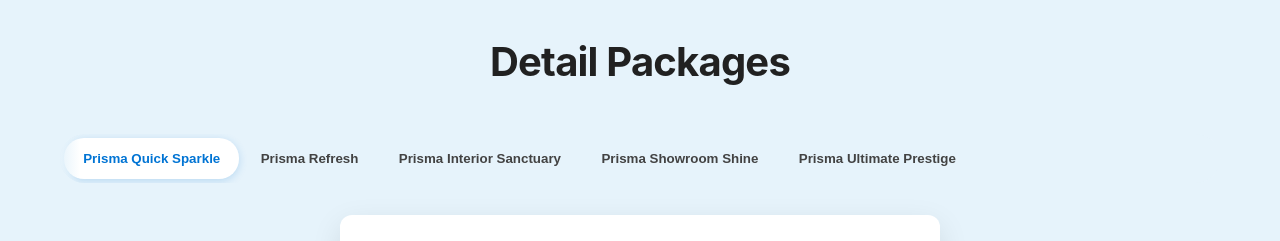
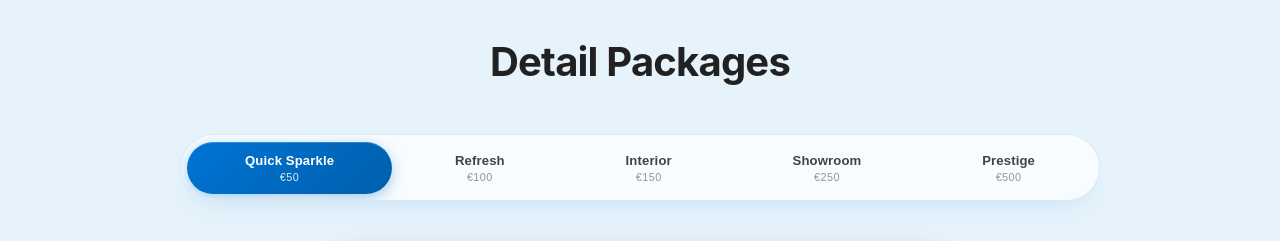
Before and after one commit to Vhotis-Technologies/prisma-web, a React (Create React App) app: page / in a window 1280 px wide. Shown: the part 2820-3061 px from the top of the page. Built offline with nearby package versions, Linux system fonts and the light colour scheme; no server answers.

Commit message:
Fixing the terms and policy error

```diff
--- a/src/App.js
+++ b/src/App.js
@@ -355,77 +355,118 @@ const SectionTitle = styled.h2`
   margin-bottom: 3rem;
 `;
 
+const PackageTabsWrap = styled.div`
+  position: relative;
+  margin: 0 auto 2.5rem;
+  max-width: 920px;
+`;
+
 const PackageTabs = styled.div`
   display: flex;
-  margin-bottom: 2rem;
-  background: ${PRISMA_PRIMARY_SOFT};
-  border-radius: 25px;
-  padding: 4px;
+  align-items: stretch;
+  gap: 0.35rem;
+  padding: 0.4rem;
+  background: rgba(255, 255, 255, 0.72);
+  border: 1px solid rgba(0, 116, 212, 0.12);
+  border-radius: 999px;
+  box-shadow:
+    0 1px 2px rgba(0, 116, 212, 0.04),
+    0 12px 32px -16px rgba(0, 116, 212, 0.18);
+  backdrop-filter: blur(10px);
   overflow-x: auto;
-  gap: 2px;
-  white-space: nowrap;
+  scroll-snap-type: x mandatory;
   scrollbar-width: none;
   -ms-overflow-style: none;
-  position: relative;
+  -webkit-overflow-scrolling: touch;
 
   &::-webkit-scrollbar {
     display: none;
   }
 
-  &::before {
-    content: "";
-    position: absolute;
-    top: 0;
-    left: 0;
-    width: 20px;
-    height: 100%;
-    background: linear-gradient(to right, ${PRISMA_PRIMARY_SOFT}, transparent);
-    pointer-events: none;
-    z-index: 1;
-  }
-
-  &::after {
-    content: "";
-    position: absolute;
-    top: 0;
-    right: 0;
-    width: 20px;
-    height: 100%;
-    background: linear-gradient(to left, ${PRISMA_PRIMARY_SOFT}, transparent);
-    pointer-events: none;
-    z-index: 1;
-  }
-
   @media (max-width: 768px) {
-    padding: 2px;
-    border-radius: 20px;
+    justify-content: flex-start;
+    border-radius: 22px;
+    padding: 0.35rem;
+    gap: 0.25rem;
   }
 `;
 
 const TabButton = styled.button`
-  background: ${(props) => (props.active ? "white" : "transparent")};
-  color: ${(props) => (props.active ? PRISMA_PRIMARY : TEXT_MUTED)};
+  position: relative;
+  z-index: 1;
+  flex: 1 1 auto;
+  display: flex;
+  flex-direction: column;
+  align-items: center;
+  justify-content: center;
+  gap: 0.15rem;
+  min-width: 7.5rem;
+  padding: 0.7rem 1.1rem;
   border: none;
-  padding: 0.8rem 1.2rem;
-  border-radius: 20px;
+  border-radius: 999px;
+  background: transparent;
+  color: ${(props) => (props.$active ? "#ffffff" : TEXT_MUTED)};
+  cursor: pointer;
+  scroll-snap-align: center;
+  transition: color 0.25s ease;
+  white-space: nowrap;
+  outline: none;
+
+  &:hover {
+    color: ${(props) => (props.$active ? "#ffffff" : PRISMA_PRIMARY)};
+  }
+
+  &:focus-visible {
+    outline: 2px solid ${PRISMA_PRIMARY};
+    outline-offset: 2px;
+  }
+
+  @media (max-width: 768px) {
+    flex: 0 0 auto;
+    min-width: 6.75rem;
+    padding: 0.65rem 1rem;
+  }
+
+  @media (max-width: 480px) {
+    min-width: 6.25rem;
+    padding: 0.55rem 0.85rem;
+  }
+`;
+
+const TabActivePill = styled(motion.div)`
+  position: absolute;
+  inset: 0;
+  border-radius: 999px;
+  background: linear-gradient(135deg, ${PRISMA_PRIMARY} 0%, ${PRISMA_PRIMARY_HOVER} 100%);
+  box-shadow:
+    0 4px 14px rgba(0, 116, 212, 0.35),
+    inset 0 1px 0 rgba(255, 255, 255, 0.2);
+  z-index: -1;
+`;
+
+const TabLabel = styled.span`
+  position: relative;
+  font-size: 0.82rem;
   font-weight: 600;
-  cursor: pointer;
-  transition: all 0.3s ease;
-  flex-shrink: 0;
-  min-width: 80px;
-  white-space: nowrap;
-  box-shadow: ${(props) => (props.active ? "0 2px 8px rgba(0, 116, 212, 0.2)" : "none")};
-
-  @media (max-width: 768px) {
-    padding: 0.6rem 1rem;
-    font-size: 0.9rem;
-    min-width: 70px;
-  }
+  letter-spacing: 0.01em;
+  line-height: 1.2;
 
   @media (max-width: 480px) {
-    padding: 0.5rem 0.8rem;
-    font-size: 0.8rem;
-    min-width: 60px;
+    font-size: 0.78rem;
+  }
+`;
+
+const TabMeta = styled.span`
+  position: relative;
+  font-size: 0.68rem;
+  font-weight: 500;
+  letter-spacing: 0.04em;
+  text-transform: uppercase;
+  opacity: ${(props) => (props.$active ? 0.85 : 0.55)};
+  transition: opacity 0.25s ease;
+
+  @media (max-width: 480px) {
+    font-size: 0.62rem;
   }
 `;
 
@@ -1106,6 +1147,7 @@ function App() {
   const packages = {
     basic: {
       title: "Prisma Quick Sparkle",
+      shortLabel: "Quick Sparkle",
       description:
         "Essential cleaning for routine maintenance. Perfect for regular upkeep.",
       image: cleaning,
@@ -1123,6 +1165,7 @@ function App() {
     },
     mini: {
       title: "Prisma Refresh",
+      shortLabel: "Refresh",
       description:
         "Enhanced cleaning with protective treatments. Great for monthly maintenance.",
       image: tireCleaning,
@@ -1148,6 +1191,7 @@ function App() {
     },
     interior: {
       title: "Prisma Interior Sanctuary",
+      shortLabel: "Interior",
       description:
         "Deep interior cleaning and restoration. Perfect for addressing stains and odors.",
       image: interiorCleaning,
@@ -1166,6 +1210,7 @@ function App() {
     },
     full: {
       title: "Prisma Showroom Shine",
+      shortLabel: "Showroom",
       badge: "Most Popular",
       description:
         "Comprehensive inside-out detailing. Complete vehicle restoration.",
@@ -1196,6 +1241,7 @@ function App() {
     },
     premium: {
       title: "Prisma Ultimate Prestige",
+      shortLabel: "Prestige",
       badge: "VIP",
       description:
         "Ultimate detailing experience with advanced treatments and protection.",
@@ -1462,38 +1508,36 @@ function App() {
         <Container>
           <SectionTitle>Detail Packages</SectionTitle>
 
-          <PackageTabs>
-            <TabButton
-              active={activePackage === "basic"}
-              onClick={() => setActivePackage("basic")}
-            >
-              Prisma Quick Sparkle
-            </TabButton>
-            <TabButton
-              active={activePackage === "mini"}
-              onClick={() => setActivePackage("mini")}
-            >
-              Prisma Refresh
-            </TabButton>
-            <TabButton
-              active={activePackage === "interior"}
-              onClick={() => setActivePackage("interior")}
-            >
-              Prisma Interior Sanctuary
-            </TabButton>
-            <TabButton
-              active={activePackage === "full"}
-              onClick={() => setActivePackage("full")}
-            >
-              Prisma Showroom Shine
-            </TabButton>
-            <TabButton
-              active={activePackage === "premium"}
-              onClick={() => setActivePackage("premium")}
-            >
-              Prisma Ultimate Prestige
-            </TabButton>
-          </PackageTabs>
+          <PackageTabsWrap>
+            <PackageTabs role="tablist" aria-label="Detail packages">
+              {Object.entries(packages).map(([key, pkg]) => {
+                const isActive = activePackage === key;
+                return (
+                  <TabButton
+                    key={key}
+                    type="button"
+                    role="tab"
+                    aria-selected={isActive}
+                    $active={isActive}
+                    onClick={() => setActivePackage(key)}
+                  >
+                    {isActive && (
+                      <TabActivePill
+                        layoutId="package-tab-pill"
+                        transition={{
+                          type: "spring",
+                          stiffness: 380,
+                          damping: 32,
+                        }}
+                      />
+                    )}
+                    <TabLabel>{pkg.shortLabel}</TabLabel>
+                    <TabMeta $active={isActive}>{pkg.price}</TabMeta>
+                  </TabButton>
+                );
+              })}
+            </PackageTabs>
+          </PackageTabsWrap>
 
           <PackageCard
             initial={{ opacity: 0, y: 50 }}
@@ -1756,7 +1800,7 @@ function App() {
           <FooterBrand>
             <div className="footer-logo">Prisma Car Care</div>
             <p className="footer-tagline">
-              Premium mobile detailing at your place or ours. Book on the web or in the app—simple, flexible, five-star service.
+              Premium mobile detailing at your your convenience.
             </p>
           </FooterBrand>
           <FooterColumn>
@@ -1798,8 +1842,8 @@ function App() {
           </FooterColumn>
         </FooterGrid>
         <FooterBottom>
-          <p className="copyright">&copy; 2026 Prisma Car Care. All rights reserved.</p>
-          <p className="powered">Powered by @vhotis technology</p>
+          <p className="copyright">&copy; {new Date().getFullYear()} Prisma Car Care. All rights reserved.</p>
+          <p className="powered">Powered by @vhotis technologies limited</p>
         </FooterBottom>
       </Footer>
 
```
